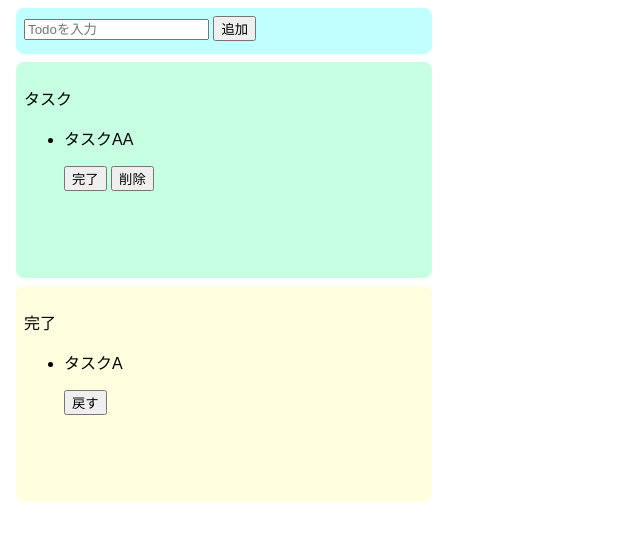
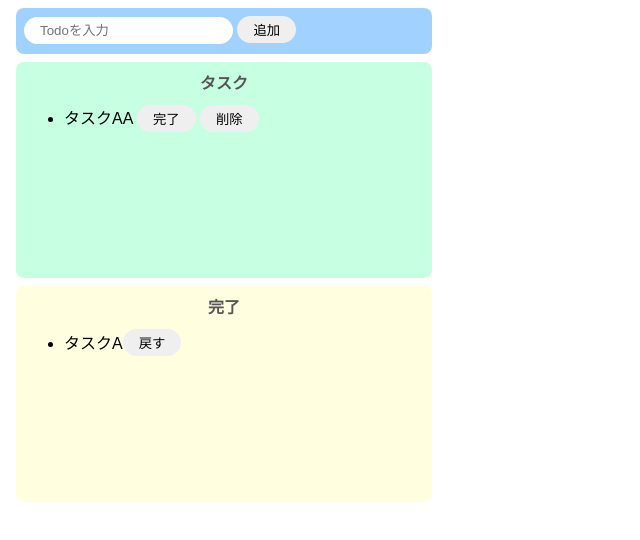
Before and after one commit to tsuge-yukihiro/codesandbox-test, a website built with Parcel: page index.html in a window 1280 px wide. Shown: the whole page, without its empty margins (0-640 px from the left). Built offline with nearby package versions, Linux system fonts and the light colour scheme.

Commit message:
ボタンの実装

```diff
--- a/index.html
+++ b/index.html
@@ -8,17 +8,17 @@
 
   <body>
     <div class="input-area">
-      <input placeholder="Todoを入力" />
-      <button>追加</button>
+      <input id="add-text" placeholder="Todoを入力" />
+      <button id="add-button">追加</button>
     </div>
 
-    <div class="imcomplete-area">
-      <p>タスク</p>
-      <ul>
-        <li>
-          <div>
-            <p>タスクAA</p>
+    <div class="incomplete-area">
+      <p class="title">タスク</p>
+      <ul id="incomplete-list">
+        <li class="list">
+          <div class="list-row">
             <p>
+              タスクAA
               <button>完了</button>
               <button>削除</button>
             </p>
@@ -28,10 +28,10 @@
     </div>
 
     <div class="complete-area">
-      <p>完了</p>
+      <p class="title">完了</p>
       <ul>
         <li>
-          <div>
+          <div class="list-row">
             <p>タスクA</p>
             <p>
               <button>戻す</button>
--- a/src/styles.css
+++ b/src/styles.css
@@ -2,8 +2,44 @@ body {
   font-family: sans-serif;
 }
 
+input {
+  border-radius: 16px;
+  border: none;
+  outline: none;
+  padding: 6px 16px;
+}
+
+button {
+  border-radius: 16px;
+  border: none;
+  padding: 4px 16px;
+}
+
+button:hover {
+  background-color: #ff7fff;
+  color: #ffffff;
+}
+
+li {
+  margin-right: 8px;
+}
+
+.title {
+  text-align: center;
+  margin-top: 0;
+  font-weight: bold;
+  color: #555555;
+}
+
+.list-row {
+  display: flex;
+  align-items: center;
+  height: 16px;
+  padding-bottom: 16px;
+}
+
 .input-area {
-  background-color: #c1ffff;
+  background-color: #a1d1ff;
   width: 400px;
   height: 30px;
   padding: 8px;
@@ -11,7 +47,7 @@ body {
   border-radius: 8px;
 }
 
-.imcomplete-area {
+.incomplete-area {
   background-color: #c6ffe2;
   width: 400px;
   height: 200px;
```
Also changed, not shown: src/index.js (+46 -8 lines).
